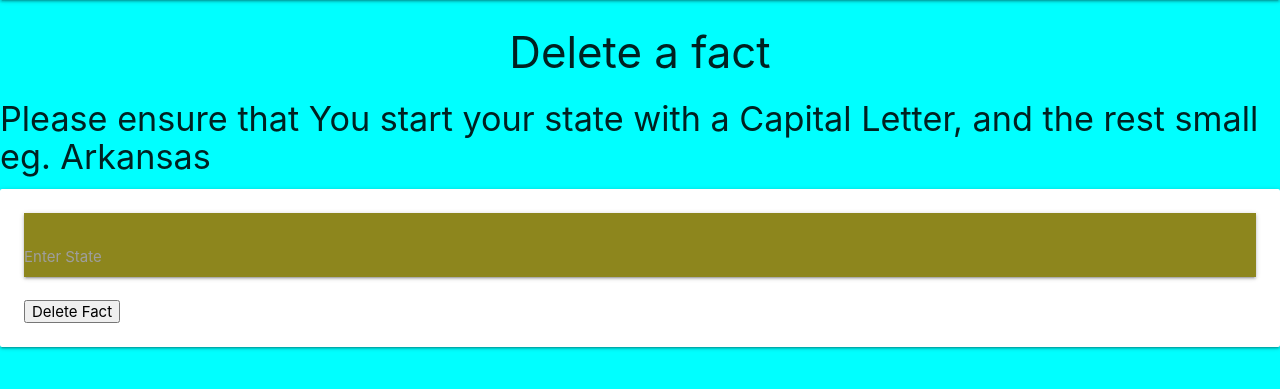
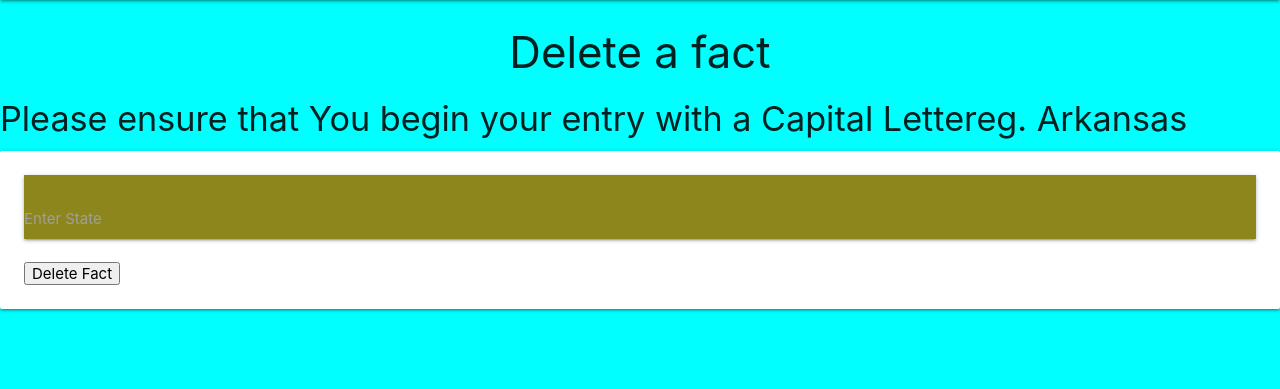
Before and after one commit to Code-Institute-Submissions/NyHagan-Statesproject_MayResub, a Flask app: page /delfact in a window 1280 px wide. Shown: the part 64-453 px from the top of the page. Run offline with Flask 2, Linux system fonts and the light colour scheme; some libraries are stand-ins or nearby versions.

Commit message:
edit guidance text on delfact.html

```diff
--- a/templates/delfact.html
+++ b/templates/delfact.html
@@ -2,7 +2,7 @@
 {% block content %}
 
     <h3 class="center-align">Delete a fact</h3>
-    <h4>Please ensure that You start your state with a Capital Letter, and the rest small eg. Arkansas</h4>
+    <h4>Please ensure that You begin your entry with a Capital Lettereg. Arkansas</h4>
     <div class="row">
         <form method="POST" action="{{ url_for('delfact') }}">
             <div class="card-panel">
```
